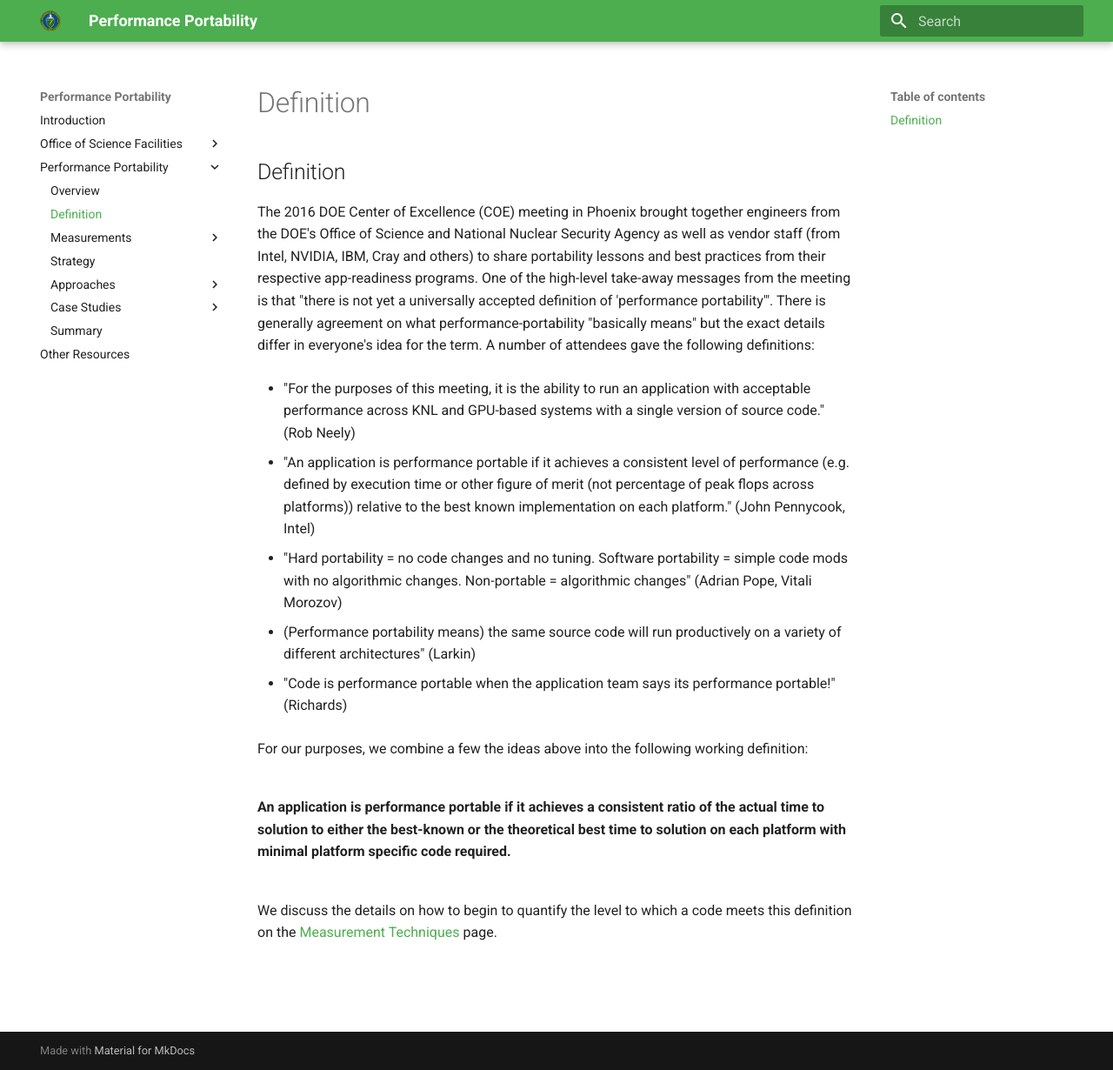
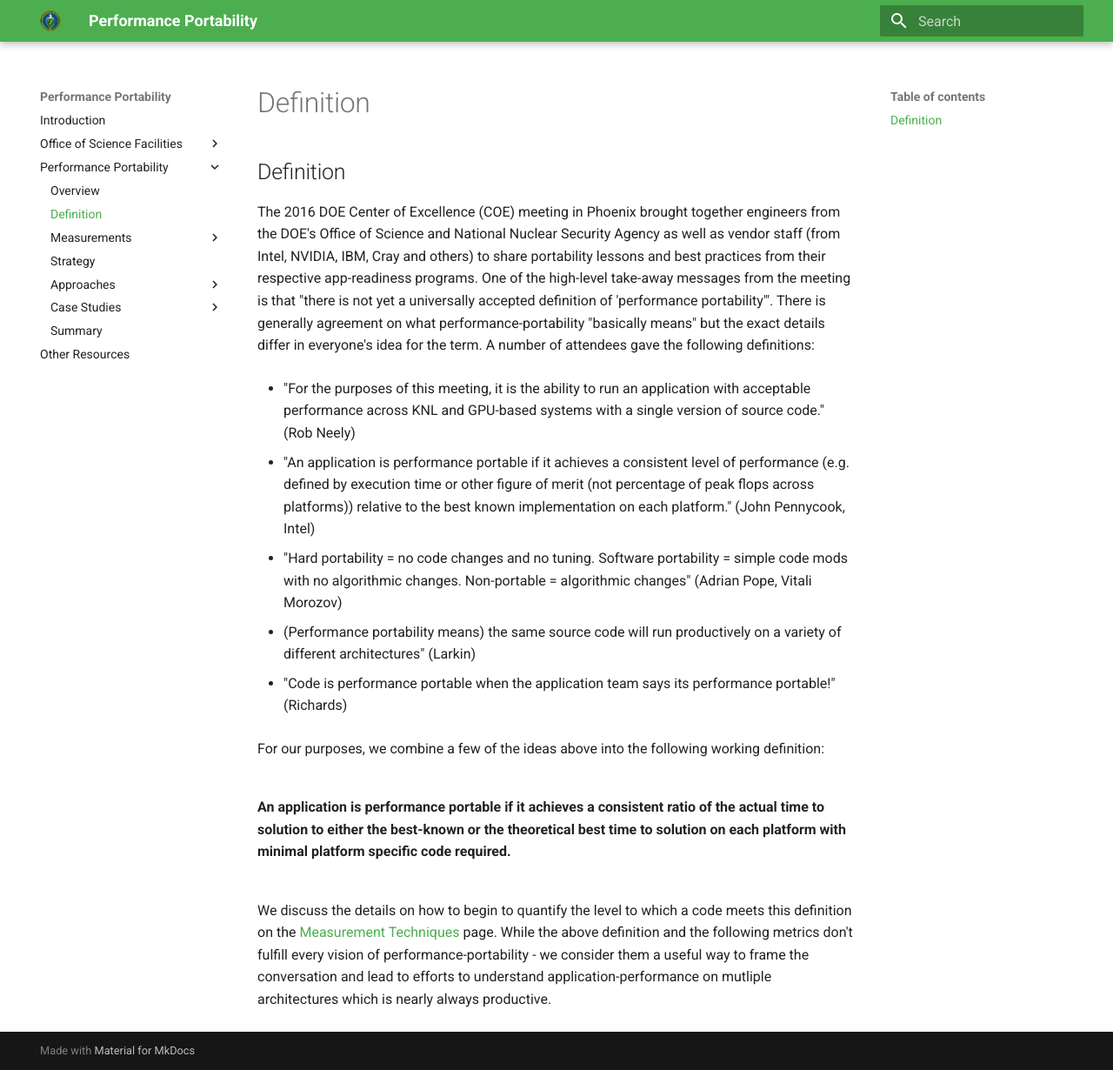
Before and after one commit to jrdeslippe/perfportsite, an MkDocs documentation site: the page built from docs/perfport/definition.md, in a window 1280 px wide and 1230 px high. Shown: the whole window at 87% size. Built offline with MkDocs 1.6.1 and Material for MkDocs 9.7.7, drawn with Linux system fonts in a browser that asks for light colours; old or Windows-style settings are respelled for this version of MkDocs.

Commit message:
Update definition.md
grammar and caveats

```diff
--- a/docs/perfport/definition.md
+++ b/docs/perfport/definition.md
@@ -22,7 +22,7 @@ other figure of merit (not percentage of peak flops across platforms)) relative
 
 * "Code is performance portable when the application team says its performance portable!" (Richards)
 
-For our purposes, we combine a few the ideas above into the following working definition:
+For our purposes, we combine a few of the ideas above into the following working definition:
 
 <br>
 **An application is performance portable if it achieves a consistent ratio of the actual time to solution to either the best-known or the theoretical best time to
@@ -30,4 +30,4 @@ solution on each platform with minimal platform specific code required.**
 <br><br>
 
 We discuss the details on how to begin to quantify the level to which a code meets this definition on the
-[Measurement Techniques](/perfport/measurements/index.md) page.
+[Measurement Techniques](/perfport/measurements/index.md) page. While the above definition and the following metrics don't fulfill every vision of performance-portability - we consider them a useful way to frame the conversation and lead to efforts to understand application-performance on mutliple architectures which is nearly always productive.
```
